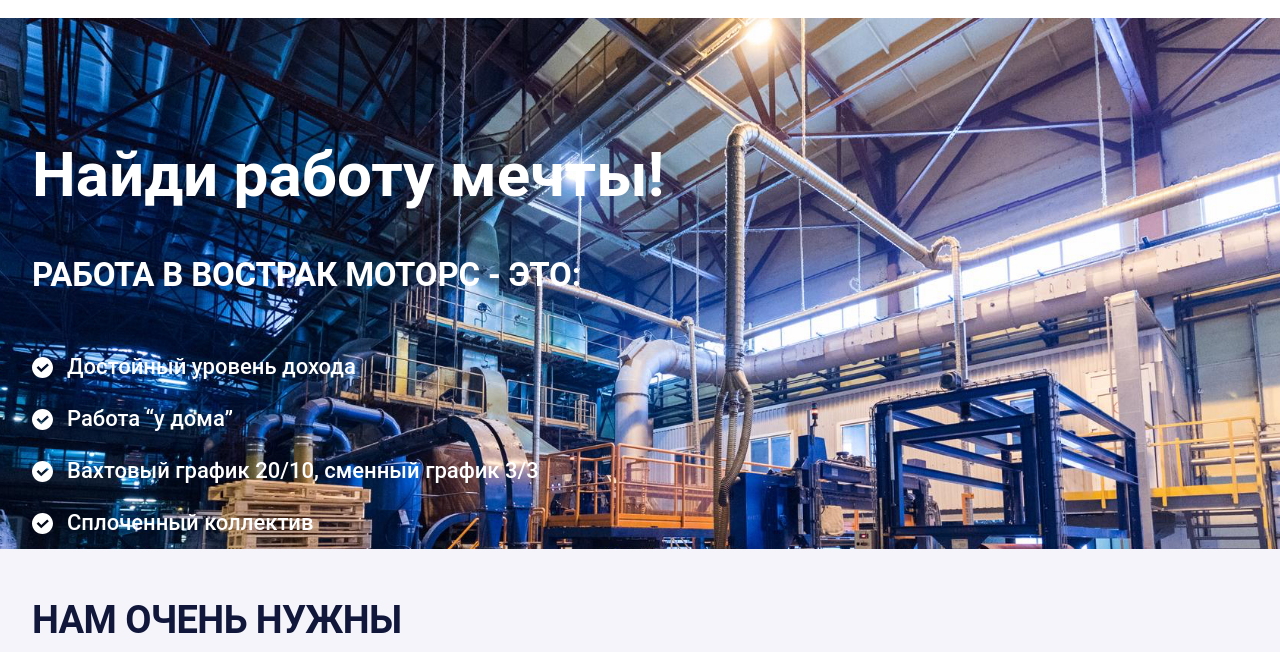
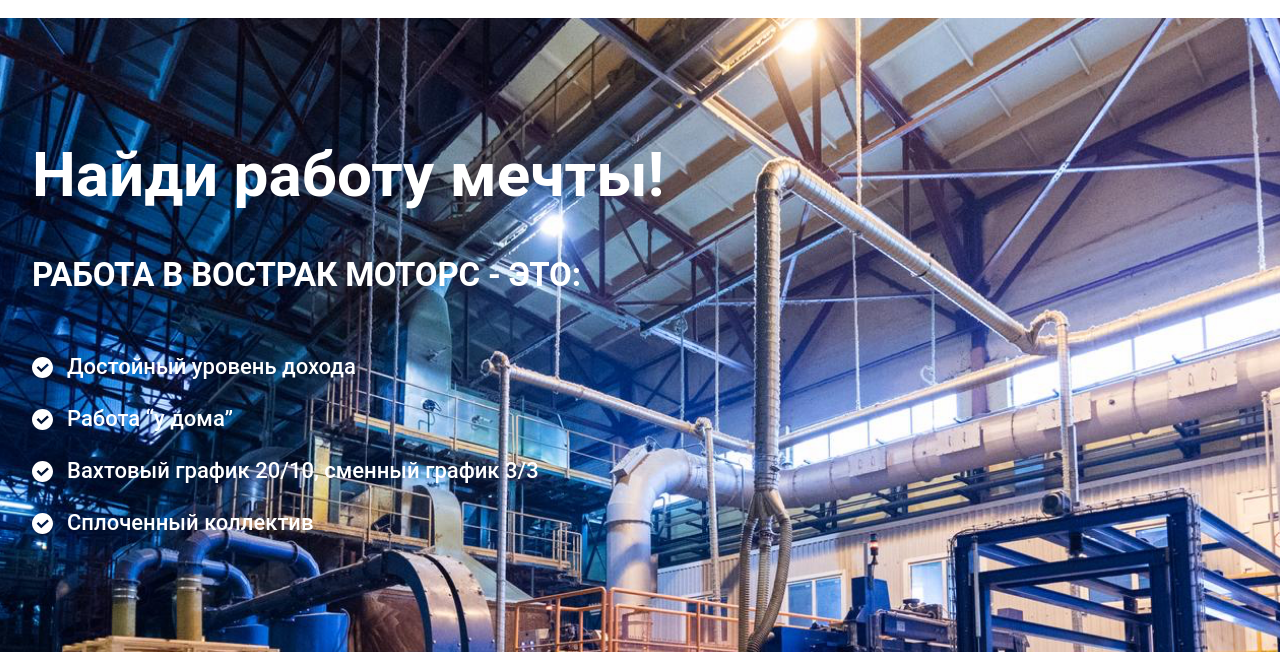
Before and after one commit to allexmor/transhcemical-page, a plain HTML site: page index.html in a window 1280 px wide. Shown: the part 89-741 px from the top of the page. Drawn offline with Linux system fonts and the light colour scheme.

Commit message:
Update style.css
update banner style

```diff
--- a/style.css
+++ b/style.css
@@ -131,6 +131,7 @@ body {
   max-width: 1920px;
   margin: 0px auto;
   padding-top: 120px;
+  padding-bottom:180px;
   color: #fff;
 }
 
```
